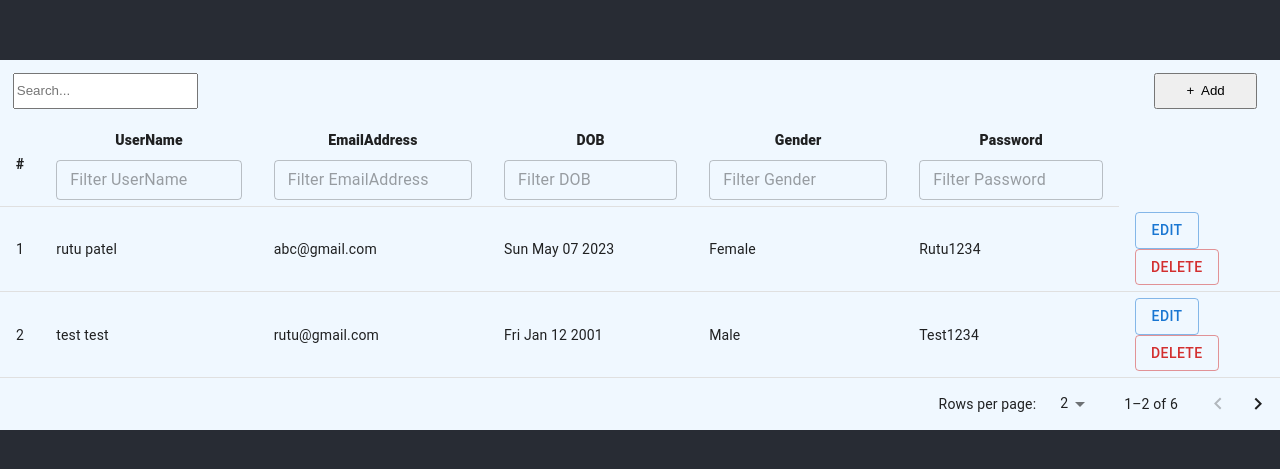
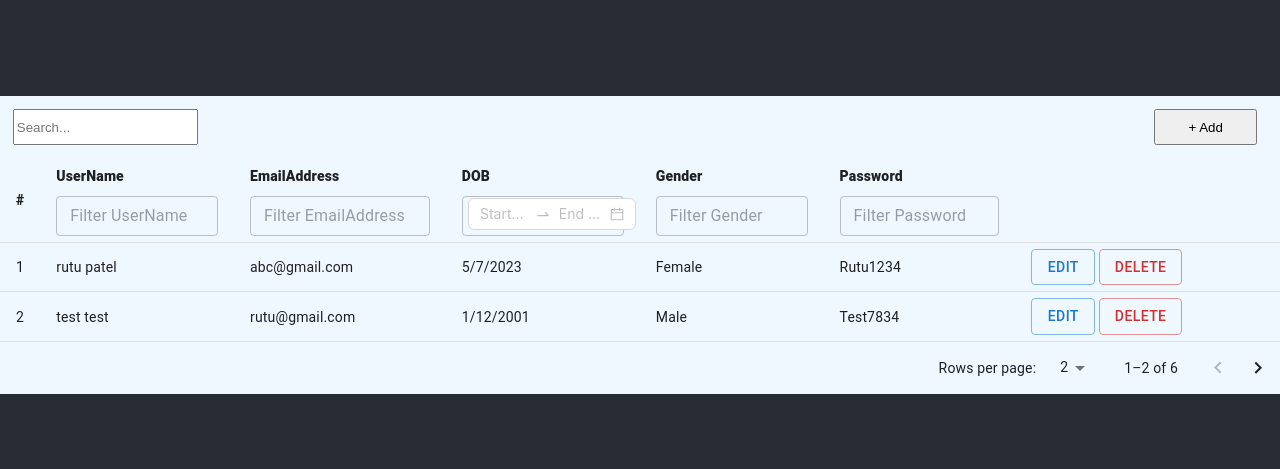
Before and after one commit to ruturabadiya/Formik, a React (Create React App) app: page / in a window 1280 px wide. Shown: the part 155-624 px from the top of the page. Built offline with nearby package versions, Linux system fonts and the light colour scheme.

Commit message:
daterange

```diff
--- a/package.json
+++ b/package.json
@@ -12,18 +12,23 @@
     "@testing-library/jest-dom": "^5.16.5",
     "@testing-library/react": "^13.4.0",
     "@testing-library/user-event": "^13.5.0",
+    "@types/antd": "^1.0.0",
     "@types/jest": "^27.5.2",
+    "@types/moment": "^2.13.0",
     "@types/node": "^16.18.38",
     "@types/react": "^18.2.14",
     "@types/react-dom": "^18.2.6",
     "@types/styled-components": "^5.1.26",
+    "antd": "^5.7.2",
     "bootstrap": "^5.3.0",
     "date-fns": "^2.30.0",
     "dayjs": "^1.11.9",
     "formik": "^2.4.2",
     "formik-material-ui": "^4.0.0-alpha.2",
     "mantine-react-table": "^1.0.0",
+    "moment": "^2.29.4",
     "react": "^18.2.0",
+    "react-date-range": "^1.4.0",
     "react-datepicker": "^4.16.0",
     "react-dom": "^18.2.0",
     "react-popupbox": "^2.0.9",
@@ -61,6 +66,7 @@
   "devDependencies": {
     "@types/bootstrap": "^5.2.6",
     "@types/date-fns": "^2.6.0",
+    "@types/react-date-range": "^1.4.4",
     "@types/react-datepicker": "^4.11.2",
     "@types/yup": "^0.32.0",
     "typescript": "^4.9.5"
--- a/src/App.css
+++ b/src/App.css
@@ -12,6 +12,8 @@
     animation: App-logo-spin infinite 20s linear;
   }
 }
+
+@import url("https://cdn.syncfusion.com/ej2/material.css");
 
 .App-header {
   background-color: #282c34;
--- a/src/App.tsx
+++ b/src/App.tsx
@@ -1,11 +1,11 @@
 import React from 'react';
 import './App.css';
-import List from './component/CRUD/UserDataList';
-import AddEditUser from './component/CRUD/AddEditUser';
-// import Table from './component/CRUD/Table';
-// import AddUser from './component/CRUD/AddUser';
-// import EditUser from './component/CRUD/EditUser';
-import Filter from './component/CRUD/ColumnFilter';
+// import List from './component/CRUD/UserDataList';
+// import AddEditUser from './component/CRUD/AddEditUser';
+import Table from './component/CRUD/Table';
+import AddUser from './component/CRUD/AddUser';
+import EditUser from './component/CRUD/EditUser';
+//import Filter from './component/CRUD/ColumnFilter';
 import { BrowserRouter as Router, Routes, Route } from 'react-router-dom';
 import { ToastContainer } from 'react-toastify';
 import 'react-toastify/dist/ReactToastify.css';
@@ -16,12 +16,12 @@ function App() {
       <header className="App-header">
        <Router>
           <Routes>
-            <Route path="/" element={<List />} />
+            {/* <Route path="/" element={<List />} />
             <Route path="/addedit"  element={<AddEditUser />} />
-            <Route path="/addedit/:id"  element={<AddEditUser />} />
-            {/* <Route path="/" element={<Table />} />
+            <Route path="/addedit/:id"  element={<AddEditUser />} /> */}
+            <Route path="/" element={<Table />} />
             <Route path="/add"  element={<AddUser />} />
-            <Route path="/edit/:id"  element={<EditUser />} /> */}
+            <Route path="/edit/:id"  element={<EditUser />} />
            </Routes>
         </Router>
         {/* <Filter /> */}
--- a/src/component/CRUD/Table.tsx
+++ b/src/component/CRUD/Table.tsx
@@ -1,11 +1,22 @@
-import React, { useState } from "react";
+import React, { useState, useEffect } from "react";
 import { useNavigate } from "react-router-dom";
-import {Table,TableBody,TableCell,TableContainer,TableHead,TableRow,Button,TablePagination} from "@mui/material";
+import {
+  Table,
+  TableBody,
+  TableCell,
+  TableContainer,
+  TableHead,
+  TableRow,
+  Button,
+  TablePagination,
+} from "@mui/material";
 import { USERS } from "../user";
 import { TableLabelControl } from "../common/CommonController/TableLabelControl";
 import DeleteUser from "./DeleteUser";
-import {  } from "../../InterFace/commonInterface";
+import { DatePicker } from 'antd';
+import moment from 'moment';
 import { showToastSuccess } from "../../Toast/toastUtils";
+const { RangePicker } = DatePicker;
 
 interface IData {
   id: number;
@@ -23,6 +34,38 @@ const List = () => {
   const navigate = useNavigate();
   const [showDeleteConfirmation, setShowDeleteConfirmation] = useState(false);
   const [userToDelete, setUserToDelete] = useState<IData | null>(null);
+  const [page, setPage] = useState(0);
+  const [rowsPerPage, setRowsPerPage] = useState(2);
+  const [sortBy, setSortBy] = useState("");
+  const [sortOrder, setSortOrder] = useState("");
+  const [searchQuery, setSearchQuery] = useState("");
+  const [filteredUsers, setFilteredUsers] = useState<IData[]>([]);
+  const [columnFilters, setColumnFilters] = useState<{ [key: string]: string }>({});
+
+  useEffect(() => {
+    const filtered = USERS.filter((user) => {
+      // Check global search query
+      const globalSearchMatch =
+        `${user.firstName} ${user.lastName}`.includes(searchQuery.toLowerCase()) ||
+        user.emailAddress.includes(searchQuery.toLowerCase()) ||
+        user.dOB.toDateString().includes(searchQuery) ||
+        user.gender.includes(searchQuery.toString()) ||
+        user.password.includes(searchQuery.toString());
+
+      // Check column filters (if any)
+      const columnFilterMatch = Object.keys(columnFilters).every((column) => {
+        const value = columnFilters[column].toLowerCase();
+        return (
+          (user as any)[column]?.toString().toLowerCase().includes(value) ||
+          (user as any)[column]?.toString().toLowerCase().includes(value)
+        );
+      });
+
+      return globalSearchMatch && columnFilterMatch;
+    });
+
+    setFilteredUsers(filtered);
+  }, [searchQuery, columnFilters, USERS]);
 
   const handleAddClick = () => {
     navigate("/add");
@@ -43,7 +86,7 @@ const List = () => {
       if (index !== -1) {
         USERS.splice(index, 1);
 
-        if (page > 0  && USERS.slice(page * rowsPerPage, page * rowsPerPage + rowsPerPage).length === 0) {
+        if (page > 0 && USERS.slice(page * rowsPerPage, page * rowsPerPage + rowsPerPage).length === 0) {
           setPage(page - 1);
         } else if (index >= page * rowsPerPage && index < (page + 1) * rowsPerPage) {
           setPage(page);
@@ -59,9 +102,6 @@ const List = () => {
     setShowDeleteConfirmation(false);
   };
 
-  const [page, setPage] = React.useState(0);
-  const [rowsPerPage, setRowsPerPage] = React.useState(2);
-
   const handleChangePage = (event: unknown, newPage: number) => {
     setPage(newPage);
   };
@@ -72,6 +112,69 @@ const List = () => {
     setRowsPerPage(+event.target.value);
     setPage(0);
   };
+  const handleSort = (column: string) => {
+    if (sortBy === column) {
+      setSortOrder(sortOrder === "asc" ? "desc" : "asc");
+    } else {
+      setSortBy(column);
+      setSortOrder("asc");
+    }
+  };
+
+  const sortedUsers = [...filteredUsers];
+  sortedUsers.sort((a: any, b: any) => {
+    const dateA = new Date(a[sortBy]);
+    const dateB = new Date(b[sortBy]);
+
+    if (dateA < dateB) {
+      return sortOrder === "asc" ? -1 : 1;
+    }
+    if (dateA > dateB) {
+      return sortOrder === "asc" ? 1 : -1;
+    }
+
+    if (sortBy === "firstName" && a.firstName === b.firstName) {
+      if (a.lastName < b.lastName) {
+        return sortOrder === "asc" ? -1 : 1;
+      }
+      if (a.lastName > b.lastName) {
+        return sortOrder === "asc" ? 1 : -1;
+      }
+    }
+
+    if (a[sortBy] < b[sortBy]) {
+      return sortOrder === "asc" ? -1 : 1;
+    }
+    if (a[sortBy] > b[sortBy]) {
+      return sortOrder === "asc" ? 1 : -1;
+    }
+
+    return 0;
+  });
+
+  const handleSearchQueryChange = (event: React.ChangeEvent<HTMLInputElement>) => {
+    setSearchQuery(event.target.value);
+    setPage(0);
+  };
+
+  const highlightSearchQuery1 = (text: string, columnFilter: string): string => {
+
+    if (columnFilter) {
+      const regexFilter = new RegExp(columnFilter, 'gi');
+      text = text.replace(regexFilter, (match: string) => `<mark>${match}</mark>`);
+    }
+
+    return text;
+  };
+
+
+  const handleColumnFilterChange = (column: string, value: string) => {
+    // Update column filters
+    setColumnFilters((prevFilters) => ({ ...prevFilters, [column]: value }));
+    setPage(0); // Reset page when column filter changes
+  };
+
+  const [dates, setDates] = useState<Date[]>([]);
 
   return (
     <>
@@ -80,52 +183,100 @@ const List = () => {
           <input
             type="text"
             placeholder="Search..."
+            value={searchQuery}
+            onChange={handleSearchQueryChange}
           />
-        <input className="Addbutton" type="submit" value="+  Add" onClick={handleAddClick} />
+          <input className="Addbutton" type="submit" value="+ Add" onClick={handleAddClick} />
         </div>
         <TableContainer>
           <Table sx={{ minWidth: 650 }} size="small" aria-label="a dense table">
             <TableHead>
               <TableRow>
-                <TableLabelControl name="Id" />
-                <TableLabelControl name="UserName" />
-                <TableLabelControl name="EmailAddress" />
-                <TableLabelControl name="DOB" />
-                <TableLabelControl name="Gender" />
-                <TableLabelControl name="Password" />
-                <TableLabelControl name="Action" />
+                <TableLabelControl name="#" onClick={() => handleSort("id")} active={sortBy === "id"} sortOrder={sortOrder} />
+                <TableLabelControl
+                  name="UserName"
+                  onClick={() => handleSort("firstName")}
+                  active={sortBy === "firstName"}
+                  sortOrder={sortOrder}
+                  filterValue={columnFilters["firstName" || 'lastName'] || ""} // Pass filterValue
+                  onFilterChange={(value) => handleColumnFilterChange("firstName", value)} // Pass onFilterChange
+                />
+                <TableLabelControl
+                  name="EmailAddress"
+                  onClick={() => handleSort("emailAddress")}
+                  active={sortBy === "emailAddress"}
+                  sortOrder={sortOrder}
+                  filterValue={columnFilters["emailAddress"] || ""} // Pass filterValue
+                  onFilterChange={(value) => handleColumnFilterChange("emailAddress", value)}
+                />
+                <TableLabelControl
+                  name="DOB"
+                  onClick={() => handleSort("dOB")}
+                  active={sortBy === "dOB"}
+                  sortOrder={sortOrder}
+                  filterValue={columnFilters["emailAddress"] || ""} // Pass filterValue
+                  onFilterChange={(value) => handleColumnFilterChange("emailAddress", value)}
+                />
+
+                <TableLabelControl
+                  name="Gender"
+                  onClick={() => handleSort("gender")}
+                  active={sortBy === "gender"}
+                  sortOrder={sortOrder}
+                  filterValue={columnFilters["gender"] || ""} // Pass filterValue
+                  onFilterChange={(value) => handleColumnFilterChange("gender", value)}
+                />
+                <TableLabelControl
+                  name="Password"
+                  onClick={() => handleSort("password")}
+                  active={sortBy === "password"}
+                  sortOrder={sortOrder}
+                  filterValue={columnFilters["password"] || ""} // Pass filterValue
+                  onFilterChange={(value) => handleColumnFilterChange("password", value)}
+                />
+                  <TableCell> {/* Wrapping the RangePicker in a TableCell */}
+                  <RangePicker
+                    onChange={(values) => {
+                      setDates((values: Date[]) => {
+                        return values.map((item: Date) => new Date(moment(item).format('YYYY-DD-MM')));
+                      });
+                    }}
+                    style={{marginLeft: "-242%",
+                      marginTop: "12%",
+                      width: '72%'
+                  }}
+                  />
+                </TableCell>
               </TableRow>
             </TableHead>
             <TableBody>
-              {USERS.length > 0 ? (
-                (rowsPerPage > 0
-                  ? USERS.slice(page * rowsPerPage, page * rowsPerPage + rowsPerPage)
-                  : USERS
-                ).map((data) => (
-                  <TableRow key={data.emailAddress}>
+              {filteredUsers.length > 0 ? (
+                (rowsPerPage > 0 ? sortedUsers.slice(page * rowsPerPage, page * rowsPerPage + rowsPerPage) : sortedUsers).map(
+                  (data) => (
+                    <TableRow key={data.id}>
                       <TableCell align="left">{data.id}</TableCell>
-                    <TableCell align="left">
-                      {data.firstName} {data.lastName}
+                      <TableCell align="left" dangerouslySetInnerHTML={{ __html: highlightSearchQuery1(`${data.firstName} ${data.lastName}`, columnFilters["firstName"]) }}>
                       </TableCell>
-                    <TableCell align="left">{data.emailAddress}</TableCell>
-                    <TableCell align="left">{data.dOB.toDateString()}</TableCell>
-                    <TableCell align="left">{data.gender}</TableCell>
-                    <TableCell align="left">{data.password}</TableCell>
+                      <TableCell align="left" dangerouslySetInnerHTML={{ __html: highlightSearchQuery1(data.emailAddress, columnFilters["emailAddress"]) }}>
+                      </TableCell>
+                      <TableCell align="left" dangerouslySetInnerHTML={{ __html: highlightSearchQuery1(data.dOB.toLocaleDateString(), columnFilters["dOB"]) }}>
+                      </TableCell>
+                      <TableCell align="left" dangerouslySetInnerHTML={{ __html: highlightSearchQuery1(data.gender, columnFilters["gender"]) }}>
+                      </TableCell>
+                      <TableCell align="left" dangerouslySetInnerHTML={{ __html: highlightSearchQuery1(data.password, columnFilters["password"]) }}>
+                      </TableCell>
                       <TableCell align="left">
                         <Button variant="outlined" onClick={() => handleEditClick(data.id)}>
                           Edit
                         </Button>
                         &nbsp;
-                      <Button
-                        variant="outlined"
-                        color="error"
-                        onClick={() => handleDeleteClick(data)}
-                      >
+                        <Button variant="outlined" color="error" onClick={() => handleDeleteClick(data)}>
                           Delete
                         </Button>
                       </TableCell>
                     </TableRow>
-                ))
+                  )
+                )
               ) : (
                 <TableRow>
                   <TableCell colSpan={7}>No Data available</TableCell>
--- a/src/component/CRUD/UserDataList.tsx
+++ b/src/component/CRUD/UserDataList.tsx
@@ -21,20 +21,21 @@ const List = () => {
 
   useEffect(() => {
     const filtered = USERS.filter((user) => {
-      const fullName = `${user.firstName} ${user.lastName}`.toLowerCase();
-      const emailAddress = user.emailAddress.toLowerCase();
 
       // Check global search query
       const globalSearchMatch =
-        fullName.includes(searchQuery.toLowerCase()) ||
-        emailAddress.includes(searchQuery.toLowerCase());
+        `${user.firstName} ${user.lastName}`.includes(searchQuery.toLowerCase()) ||
+        user.emailAddress.includes(searchQuery.toLowerCase()) ||
+        user.dOB.toDateString().includes(searchQuery) ||
+        user.gender.includes(searchQuery.toString()) ||
+        user.password.includes(searchQuery.toString());
 
       // Check column filters (if any)
       const columnFilterMatch = Object.keys(columnFilters).every((column) => {
         const value = columnFilters[column].toLowerCase();
         return (
-          (user as any)[column as keyof IData]?.toString().toLowerCase().includes(value) ||
-          (user as any)[column as keyof IData]?.toString().toLowerCase().includes(value)
+          (user as any)[column]?.toString().toLowerCase().includes(value) ||
+          (user as any)[column]?.toString().toLowerCase().includes(value)
         );
       });
 
@@ -152,10 +153,17 @@ const List = () => {
     setPage(0);
   };
 
-  const highlightSearchQuery = (text: string, searchQuery: string): string => {
-    const regex = new RegExp(searchQuery, "gi");
-    return text.replace(regex, (match: string) => `<mark>${match}</mark>`);
+
+  const highlightSearchQuery1 = (text: string, columnFilter: string): string => {
+
+    if (columnFilter) {
+      const regexFilter = new RegExp(columnFilter, 'gi');
+      text = text.replace(regexFilter, (match: string) => `<mark>${match}</mark>`);
+    }
+
+    return text;
   };
+
 
   const handleColumnFilterChange = (column: string, value: string) => {
     // Update column filters
@@ -173,12 +181,6 @@ const List = () => {
             onChange={handleSearchQueryChange}
             placeholder="Search..."
           />
-            {/* <input
-            type="text"
-            value={columnFilters["firstName"] || ""}
-            onChange={(e) => handleColumnFilterChange("firstName", e.target.value)}
-            placeholder="Filter by First Name"
-          /> */}
           <input className="Addbutton" type="submit" value="+  Add" onClick={handleAddClick} />
         </div>
         <TableContainer>
@@ -191,21 +193,41 @@ const List = () => {
                   onClick={() => handleSort("firstName")}
                   active={sortBy === "firstName"}
                   sortOrder={sortOrder}
-                  filterValue={columnFilters["firstName"] || ""} // Pass filterValue
+                  filterValue={columnFilters["firstName" || 'lastName'] || ""} // Pass filterValue
                   onFilterChange={(value) => handleColumnFilterChange("firstName", value)} // Pass onFilterChange
                 />
-                <TableLabelControl name="EmailAddress" onClick={() => handleSort("emailAddress")} active={sortBy === "emailAddress"} sortOrder={sortOrder}
-                filterValue={columnFilters["emailAddress"] || ""} // Pass filterValue
-                onFilterChange={(value) => handleColumnFilterChange("emailAddress", value)}/>
-                <TableLabelControl name="DOB" onClick={() => handleSort("dOB")} active={sortBy === "dOB"} sortOrder={sortOrder}
-                filterValue={columnFilters["dOB"] || ""} // Pass filterValue
-                onFilterChange={(value) => handleColumnFilterChange("dOB", value)}/>
-                <TableLabelControl name="Gender" onClick={() => handleSort("gender")} active={sortBy === "gender"} sortOrder={sortOrder}
-                filterValue={columnFilters["gender"] || ""} // Pass filterValue
-                onFilterChange={(value) => handleColumnFilterChange("gender", value)}/>
-                <TableLabelControl name="Password" onClick={() => handleSort("password")} active={sortBy === "password"} sortOrder={sortOrder}
-                filterValue={columnFilters["password"] || ""} // Pass filterValue
-                onFilterChange={(value) => handleColumnFilterChange("password", value)}/>
+                <TableLabelControl
+                  name="EmailAddress"
+                  onClick={() => handleSort("emailAddress")}
+                  active={sortBy === "emailAddress"}
+                  sortOrder={sortOrder}
+                  filterValue={columnFilters["emailAddress"] || ""} // Pass filterValue
+                  onFilterChange={(value) => handleColumnFilterChange("emailAddress", value)}
+                />
+                <TableLabelControl
+                  name="DOB"
+                  onClick={() => handleSort("dOB")}
+                  active={sortBy === "dOB"}
+                  sortOrder={sortOrder}
+                  filterValue={columnFilters["dOB"] || ""} // Pass filterValue
+                  onFilterChange={(value) => handleColumnFilterChange("dOB", value)}
+                />
+                <TableLabelControl
+                  name="Gender"
+                  onClick={() => handleSort("gender")}
+                  active={sortBy === "gender"}
+                  sortOrder={sortOrder}
+                  filterValue={columnFilters["gender"] || ""} // Pass filterValue
+                  onFilterChange={(value) => handleColumnFilterChange("gender", value)}
+                />
+                <TableLabelControl
+                  name="Password"
+                  onClick={() => handleSort("password")}
+                  active={sortBy === "password"}
+                  sortOrder={sortOrder}
+                  filterValue={columnFilters["password"] || ""} // Pass filterValue
+                  onFilterChange={(value) => handleColumnFilterChange("password", value)}
+                />
               </TableRow>
             </TableHead>
             <TableBody>
@@ -214,11 +236,17 @@ const List = () => {
                   (data) => (
                     <TableRow key={data.id}>
                       <TableCell align="left">{data.id}</TableCell>
-                      <TableCell align="left" dangerouslySetInnerHTML={{ __html: highlightSearchQuery(`${data.firstName} ${data.lastName}`, searchQuery) }}></TableCell>
-                      <TableCell align="left" dangerouslySetInnerHTML={{ __html: highlightSearchQuery(data.emailAddress, searchQuery) }}></TableCell>
-                      <TableCell align="left" dangerouslySetInnerHTML={{ __html: highlightSearchQuery(data.dOB.toDateString(), searchQuery) }}></TableCell>
-                      <TableCell align="left" dangerouslySetInnerHTML={{ __html: highlightSearchQuery(data.gender, searchQuery) }}></TableCell>
-                      <TableCell align="left" dangerouslySetInnerHTML={{ __html: highlightSearchQuery(data.password, searchQuery) }}></TableCell>
+                      <TableCell align="left" dangerouslySetInnerHTML={{ __html: highlightSearchQuery1(`${data.firstName} ${data.lastName}`, columnFilters["firstName"]) }}>
+                      </TableCell>
+                      <TableCell align="left" dangerouslySetInnerHTML={{ __html: highlightSearchQuery1(data.emailAddress, columnFilters["emailAddress"]) }}>
+                      </TableCell>
+                      <TableCell align="left" dangerouslySetInnerHTML={{ __html: highlightSearchQuery1(data.dOB.toLocaleDateString(), columnFilters["dOB"]) }}>
+                      </TableCell>
+                      <TableCell align="left" dangerouslySetInnerHTML={{ __html: highlightSearchQuery1(data.gender, columnFilters["gender"]) }}>
+                      </TableCell>
+                      <TableCell align="left" dangerouslySetInnerHTML={{ __html: highlightSearchQuery1(data.password, columnFilters["password"]) }}>
+                      </TableCell>
+
                       <TableCell align="left">
                         <Button variant="outlined" onClick={() => handleEditClick(data.id)}>
                           Edit
@@ -233,7 +261,7 @@ const List = () => {
                 )
               ) : (
                 <TableRow>
-                  <TableCell  colSpan={7}>No Data available</TableCell>
+                  <TableCell colSpan={7}>No Data available</TableCell>
                 </TableRow>
               )}
             </TableBody>
--- a/src/component/common/CommonController/TableLabelControl.tsx
+++ b/src/component/common/CommonController/TableLabelControl.tsx
@@ -23,13 +23,14 @@ export const TableLabelControl: React.FC<TableControllerProps> = ({
 
   return (
     <TableCell align="center" style={{ fontWeight: '800', cursor: 'pointer' }} onClick={onClick}>
-      <div style={{ display: 'flex', alignItems: 'center', flexDirection: 'column' }}>
+  <div style={{ display: 'flex', alignItems: 'center' }}>
     <div>{name}</div>
     {active && sortOrder && (
       <IconButton size="small">
         {sortOrder === "asc" ? <ArrowUpwardIcon fontSize="small" /> : <ArrowDownwardIcon fontSize="small" />}
       </IconButton>
     )}
+  </div>
   {filterValue !== undefined && ( // Render the filter textbox if filterValue prop is provided
     <MuiTextField
       variant="outlined"
@@ -40,7 +41,7 @@ export const TableLabelControl: React.FC<TableControllerProps> = ({
       style={{ marginTop: 8 }}
     />
   )}
-      </div>
 </TableCell>
+
   );
 };
--- a/src/component/user.ts
+++ b/src/component/user.ts
@@ -16,8 +16,8 @@ export const USERS =[
         emailAddress:"rutu@gmail.com",
         dOB: new Date("01-12-2001"),
         gender: "Male",
-        password: "Test1234",
-        cPassword: "Test1234",
+        password: "Test7834",
+        cPassword: "Test7834",
     },
     {
         id:3,
@@ -26,18 +26,18 @@ export const USERS =[
         emailAddress:"test@gmail.com",
         dOB: new Date("03-08-2020"),
         gender: "Female",
-        password: "Abc12345",
-        cPassword: "Abc12345",
+        password: "4Asgkc52",
+        cPassword: "4Asgkc52",
     },
     {
         id:4,
         firstName:"john",
-        lastName:"def",
+        lastName:"jkl",
         emailAddress:"xyzw@gmail.com",
         dOB: new Date("04-02-2018"),
         gender: "Male",
-        password: "John1712",
-        cPassword: "John1712",
+        password: "John5092",
+        cPassword: "John5092",
     },
     {
         id:5,
@@ -46,8 +46,8 @@ export const USERS =[
         emailAddress:"jons@gmail.com",
         dOB: new Date("12-04-2002"),
         gender: "Female",
-        password: "14Jons12",
-        cPassword: "14Jons12",
+        password: "10Jons12",
+        cPassword: "10Jons12",
     },
     {
         id:6,
@@ -56,7 +56,7 @@ export const USERS =[
         emailAddress:"hjk@yahoo.com",
         dOB: new Date("04-07-2019"),
         gender: "Male",
-        password: "1xyzW123",
-        cPassword: "1xyzW123",
+        password: "9xyzW163",
+        cPassword: "9xyzW163",
     }
 ]
--- a/tsconfig.json
+++ b/tsconfig.json
@@ -18,7 +18,9 @@
     "resolveJsonModule": true,
     "isolatedModules": true,
     "noEmit": true,
-    "jsx": "react-jsx"
+    "jsx": "react-jsx",
+    "typeRoots": ["node_modules/@types", "path/to/definitely-typed"],
+    "types": ["react", "react-dom"]
   },
   "include": [
     "src"
```
Also changed, not shown: 1 other file (tests, documents, lock files or other folders). Lines whose indentation alone changed are shown as unchanged.
